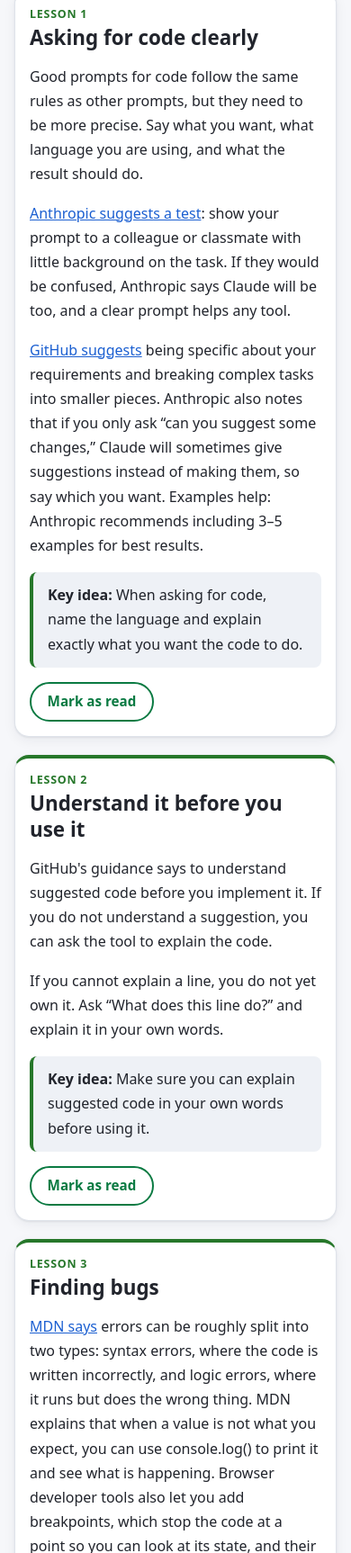
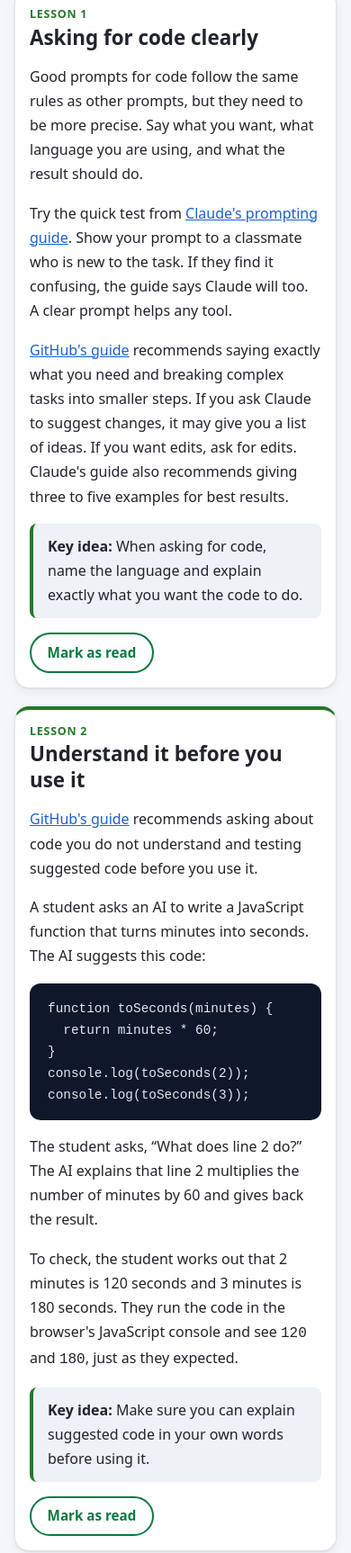
Before and after one commit to School-User/tsa-website, a plain HTML site: page module6.html in a window 390 px wide. Shown: the part 790-2516 px from the top of the page at 90% size. Drawn offline with Linux system fonts and the light colour scheme.

Commit message:
content: independent education sources, Module 6 worked example, less vendor phrasing

```diff
--- a/css/activities.css
+++ b/css/activities.css
@@ -65,10 +65,10 @@ ul.activity-example { padding-inline-start: 2rem; }
 /* a selected private detail looks redacted */
 .activity-example .btn[aria-pressed="true"] { background: var(--bad-bg); color: var(--bad); border-color: var(--bad); text-decoration: line-through; }
 /* code reads as code, not as a text box */
-.activity pre.codeblock { background: #0f172a; color: #e2e8f0; border-radius: .75rem; padding: 1rem 1.25rem; overflow-x: auto;
+pre.codeblock { background: #0f172a; color: #e2e8f0; border-radius: .75rem; padding: 1rem 1.25rem; overflow-x: auto;
   font: .9rem/1.6 ui-monospace, SFMono-Regular, Menlo, Consolas, monospace; font-variant-ligatures: none; white-space: pre; }
 @media (max-width: 560px) {
-  .activity pre.codeblock { white-space: pre-wrap; overflow-wrap: anywhere; }
+  pre.codeblock { white-space: pre-wrap; overflow-wrap: anywhere; }
 }
 .practice-xp { display: inline-block; margin: .75rem 0 0; padding: .3rem .8rem; border-radius: 99px; font-weight: 700; font-size: .9rem;
   color: var(--gold-text); background: color-mix(in srgb, var(--gold) 16%, var(--surface)); border: 1px solid var(--gold); }
--- a/module6.html
+++ b/module6.html
@@ -66,16 +66,23 @@
   <section class="card" aria-labelledby="lesson-1">
     <h2 id="lesson-1">Asking for code clearly</h2>
     <p>Good prompts for code follow the same rules as other prompts, but they need to be more precise. Say what you want, what language you are using, and what the result should do.</p>
-    <p><a href="https://platform.claude.com/docs/en/build-with-claude/prompt-engineering/claude-prompting-best-practices">Anthropic suggests a test</a>: show your prompt to a colleague or classmate with little background on the task. If they would be confused, Anthropic says Claude will be too, and a clear prompt helps any tool.</p>
-    <p><a href="https://docs.github.com/en/copilot/get-started/best-practices">GitHub suggests</a> being specific about your requirements and breaking complex tasks into smaller pieces. Anthropic also notes that if you only ask “can you suggest some changes,” Claude will sometimes give suggestions instead of making them, so say which you want. Examples help: Anthropic recommends including 3–5 examples for best results.</p>
+    <p>Try the quick test from <a href="https://platform.claude.com/docs/en/build-with-claude/prompt-engineering/claude-prompting-best-practices">Claude's prompting guide</a>. Show your prompt to a classmate who is new to the task. If they find it confusing, the guide says Claude will too. A clear prompt helps any tool.</p>
+    <p><a href="https://docs.github.com/en/copilot/get-started/best-practices">GitHub's guide</a> recommends saying exactly what you need and breaking complex tasks into smaller steps. If you ask Claude to suggest changes, it may give you a list of ideas. If you want edits, ask for edits. Claude's guide also recommends giving three to five examples for best results.</p>
     <p class="key"><strong>Key idea:</strong> When asking for code, name the language and explain exactly what you want the code to do.</p>
     <button class="btn" type="button" data-lesson="l1">Mark as read</button>
   </section>
 
   <section class="card" aria-labelledby="lesson-2">
     <h2 id="lesson-2">Understand it before you use it</h2>
-    <p>GitHub's guidance says to understand suggested code before you implement it. If you do not understand a suggestion, you can ask the tool to explain the code.</p>
-    <p>If you cannot explain a line, you do not yet own it. Ask “What does this line do?” and explain it in your own words.</p>
+    <p><a href="https://docs.github.com/en/copilot/get-started/best-practices">GitHub's guide</a> recommends asking about code you do not understand and testing suggested code before you use it.</p>
+    <p>A student asks an AI to write a JavaScript function that turns minutes into seconds. The AI suggests this code:</p>
+    <pre class="codeblock" tabindex="0" role="region" aria-label="JavaScript example: minutes to seconds"><code>function toSeconds(minutes) {
+  return minutes * 60;
+}
+console.log(toSeconds(2));
+console.log(toSeconds(3));</code></pre>
+    <p>The student asks, “What does line 2 do?” The AI explains that line 2 multiplies the number of minutes by 60 and gives back the result.</p>
+    <p>To check, the student works out that 2 minutes is 120 seconds and 3 minutes is 180 seconds. They run the code in the browser's JavaScript console and see <code>120</code> and <code>180</code>, just as they expected.</p>
     <p class="key"><strong>Key idea:</strong> Make sure you can explain suggested code in your own words before using it.</p>
     <button class="btn" type="button" data-lesson="l2">Mark as read</button>
   </section>
@@ -142,7 +149,7 @@ const QUESTIONS = [
       "Show the prompt to someone new to the task and see if they are confused."
     ],
     "answer": 3,
-    "why": "Anthropic's test is to show the prompt to someone with little background: if they would be confused, Claude will be too."
+    "why": "A classmate who is new to the task can tell you which parts of the prompt might confuse Claude."
   },
   {
     "q": "You ask an AI “can you suggest some changes” to your code. What might happen according to Anthropic's guide?",
@@ -153,7 +160,7 @@ const QUESTIONS = [
       "It will treat the request as asking only for an explanation of the existing code."
     ],
     "answer": 0,
-    "why": "Anthropic notes it may give suggestions instead of implementing them, so say which you want."
+    "why": "Claude may give you a list of suggestions. Ask for edits if you want it to make changes."
   },
   {
     "q": "A function runs without errors but gives the wrong answer. What kind of error is this?",
```
Also changed, not shown: module2.html (+1 -0 lines), module3.html (+1 -1 lines), module5.html (+4 -4 lines), reference.html (+2 -0 lines), 1 other file.
